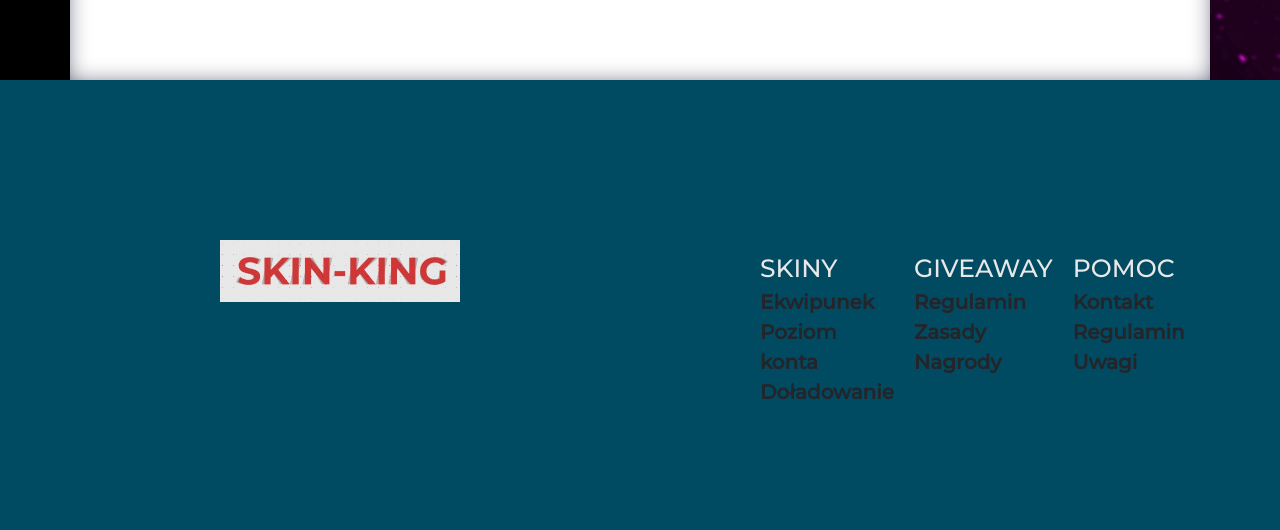
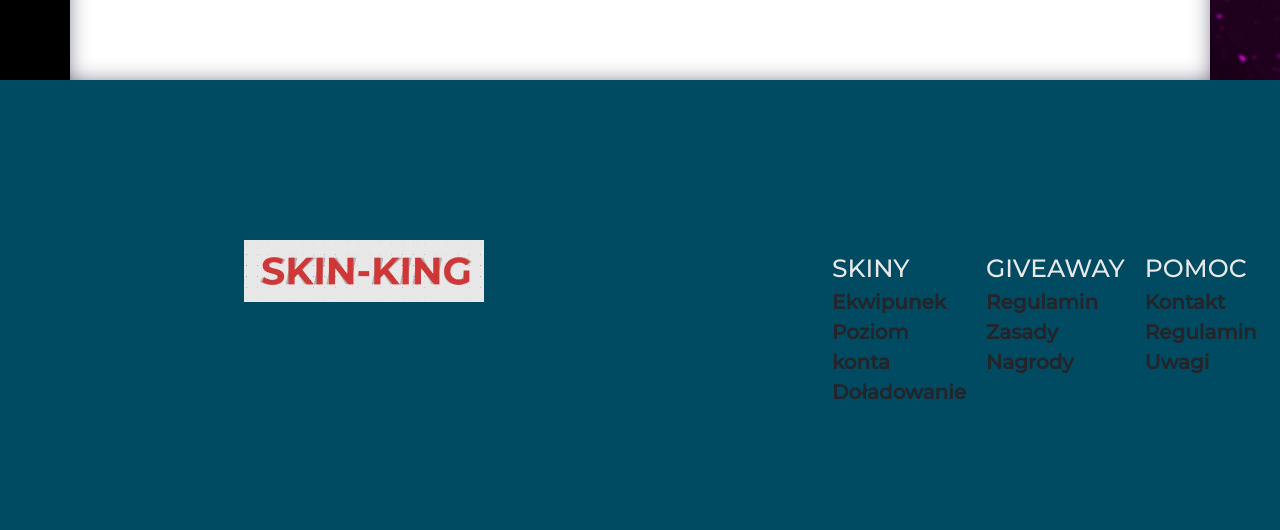
Before and after one commit to HAPPY231/SKIN-KING, a PHP site: page / in a window 1280 px wide. Shown: the part 1608-2138 px from the top of the page. Run offline with PHP 8.4, Linux system fonts and the light colour scheme; data that the repository does not hold is empty; a stand-in replaces the project's code that opens the database connection.

Commit message:
responsive changes

```diff
--- a/include.php
+++ b/include.php
@@ -9,13 +9,14 @@ echo<<<END
   <link rel="stylesheet" href="style.css">
   <script type="text/javascript" src="java.js"></script>
   <link rel="icon" href="images/rifle.png">
+  <meta name="description" content="Najlepsze i najrzadsze skiny na wyciągnięcie ręki! Oto miejsce, gdzie możesz wypróbować swoje szczęście!" />
+  <meta name="keywords" content="csgo skins,csgo,best csgo skins,skins,cs:go,cheap csgo skins,csgo skins 2020,free csgo skins,best cheap csgo skins,skins csgo,csgo investing,csgo skins for beginners,skins de csgo,csgo skins cheap,csgo free skins,rare csgo skins,csgo skins free,melhores skins csgo,csgo how to get skins,csgo skins explained,csgo inventory,csgo how to trade skins,csgo profit,csgo skins to invest in 2021,cs go skins" />
 END;
 }
 
 function navigation()
 {
     if(@$_COOKIE['checksum'] == md5(@$_COOKIE['user']).@$_COOKIE['login_dod'] && isset($_POST['loguot'])){
-    setcookie('zalogowany', null, time() - 3600);
     setcookie('user', null, time() - 3600);
     setcookie('email', null, time() - 3600);
     setcookie('checksum', null, time() - 3600);
@@ -99,12 +100,12 @@ function footer()
 {
 echo<<<END
     <footer>
-        <div class="mx-auto w-75 d-flex box">
-            <div class="boxo" style="margin-top:160px; width:100%; display: flex">
-                <div class="mx-auto in-box1">
+        <div class="box">
+            <div class="boxo">
+                <div class="in-box1">
                 <img class="logo" src="images/Skin-King.jpg" width="100%" style="min-width:120px;" alt="logo">
                 </div>
-                <div class="mx-auto w-40 d-flex in-box2">
+                <div class="in-box2">
                 <div class="s">
                 <span class="pan">Skiny</span>
                     <a href="#"> <span class="pod">Ekwipunek</span></a>
@@ -131,43 +132,7 @@ echo<<<END
         </div>
     </footer>
 
-    <script>
 
-  $(function(){
-    if($(window).width() < 850) {
-        $(".boxo").css({"flex-direction":"column","margin-top":"100px"});
-        $(".in-box2").css("padding-left","0px");
-        $(".in-box1").css("width","100%");
-    }
-    if($(window).width() < 450) {
-        $("footer").css("height","auto");
-        $(".in-box2").css({"flex-direction":"column","text-align":"center","width":"100%"});
-
-    }
-    });
-
-$(window).resize(function() {
-        if ($(window).width() < 850) {
-            $(".boxo").css({"flex-direction":"column","margin-top":"100px"});
-            $(".in-box2").css("padding-left","0px");
-            $(".in-box1").css("width","100%");
-        }
-    if($(window).width() > 450){
-        $("footer").css("height","450px");
-        $(".in-box2").css({"flex-direction":"row","text-align":"left","width":"40%"});
-    }
-    if($(window).width() < 450){
-        $("footer").css("height","auto");
-        $(".in-box2").css({"flex-direction":"column","text-align":"center","width":"100%"});
-
-    }
-    if ($(window).width() > 850) {
-        $(".boxo").css({"flex-direction":"row","margin-top":"160px"});
-        $(".in-box2").css("padding-left","170px");
-        $(".in-box1").css("width","25%");
-    }
-});
-    </script>
 END;
 }
 
--- a/style.css
+++ b/style.css
@@ -296,9 +328,12 @@ footer{
 }
 .in-box1{
     width:25%;
+    margin: 0px auto 0px auto;
 }
 .in-box2{
-    width:50%;
+    width:40%;
+    display: flex;
+    margin: 0px auto 0px auto;
     justify-content: space-around;
     padding-left: 170px;
     padding-bottom: 30px;
--- a/web.php
+++ b/web.php
@@ -21,7 +21,6 @@ if (isset($_POST['login']) && isset($_POST['haslo'])) {
                 if (password_verify($haslo, $wiersz['password'])) {
 
                     $cps = md5("cossawdawsdodatae", FALSE);
-                    setcookie('zalogowany', 1, time()+60*60*24*90);
                     setcookie('user', $wiersz['login'], time()+60*60*24*90);
                     setcookie('email', $wiersz['email'], time()+60*60*24*90);
                     setcookie('login_dod', $cps, time()+60*60*24*90);
```
Also changed, not shown: other parts of style.css (+33 -1 lines).
